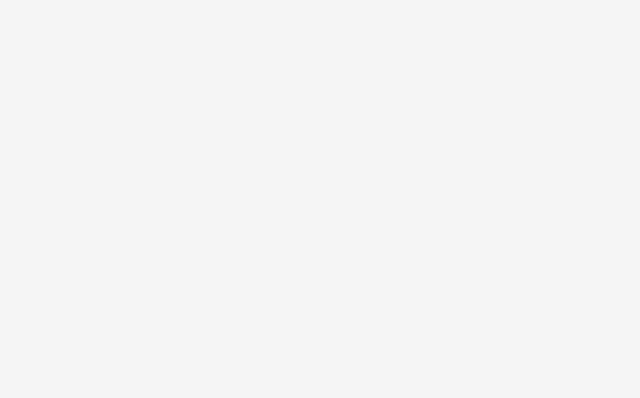
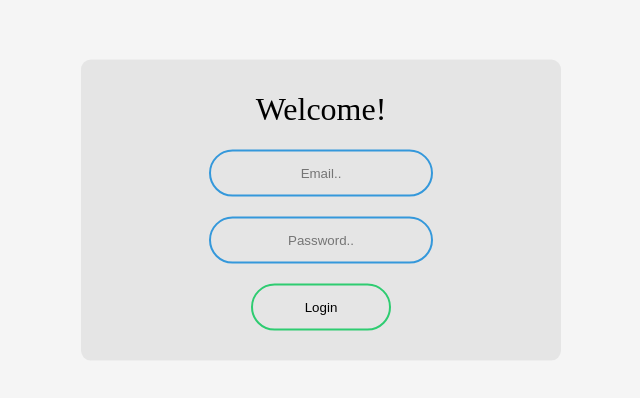
Before and after one commit to FranMackinlay/mistho-app, a React (Create React App) app in the folder economist-scrapper/: page / in a window 1280 px wide. Shown: the part 190-588 px from the top of the page, without its empty margins (319-959 px from the left). Built offline with nearby package versions, Linux system fonts and the light colour scheme.

Commit message:
IMPROVE, login component

```diff
--- a/economist-scrapper/src/components/LoginComponent/LoginComponent.css
+++ b/economist-scrapper/src/components/LoginComponent/LoginComponent.css
@@ -0,0 +1,54 @@
+.login {
+	text-align: center;
+	background-color: #d3d3d377;
+	border-radius: 10px;
+	width: 460px;
+	padding: 10px;
+	position: absolute;
+	top: 50%;
+	left: 50%;
+	transform: translate(-50%, -50%);
+}
+
+.login h1,
+h3 {
+	color: black;
+	font-weight: 500;
+}
+
+.login input[type='email'], .login input[type='password'] {
+	background: none;
+	display: block;
+	margin: 20px auto;
+	text-align: center;
+	border: 2px solid #3498db;
+	padding: 14px 10px;
+	width: 200px;
+	outline: none;
+	color: black;
+	border-radius: 24px;
+	transition: 0.25s;
+}
+
+.login input[type='email']:focus, .login input[type='password']:focus {
+	width: 240px;
+	border-color: #2ecc71;
+}
+
+.login button[type='submit'] {
+	background: none;
+	display: block;
+	margin: 20px auto;
+	text-align: center;
+	border: 2px solid #2ecc71;
+	padding: 14px 40px;
+	outline: none;
+	color: black;
+	border-radius: 24px;
+	transition: 0.25s;
+	cursor: pointer;
+	min-width: 140px;
+}
+.login button[type='submit']:hover {
+	background-color: #2ecc71;
+}
--- a/economist-scrapper/src/components/LoginComponent/LoginComponent.jsx
+++ b/economist-scrapper/src/components/LoginComponent/LoginComponent.jsx
@@ -1,10 +1,17 @@
-import React from 'react'
+import React from 'react';
+
+import './LoginComponent.css';
 
 
 export default function LoginComponent() {
   return (
-    <div>
-
-    </div>
+    <div className='login'>
+				<h1>Welcome!</h1>
+				<form className="df fldc">
+					<input type='email' placeholder='Email..' />
+					<input type='password' placeholder='Password..' />
+					<button type='submit'>Login</button>
+				</form>
+			</div>
   )
 }
```
